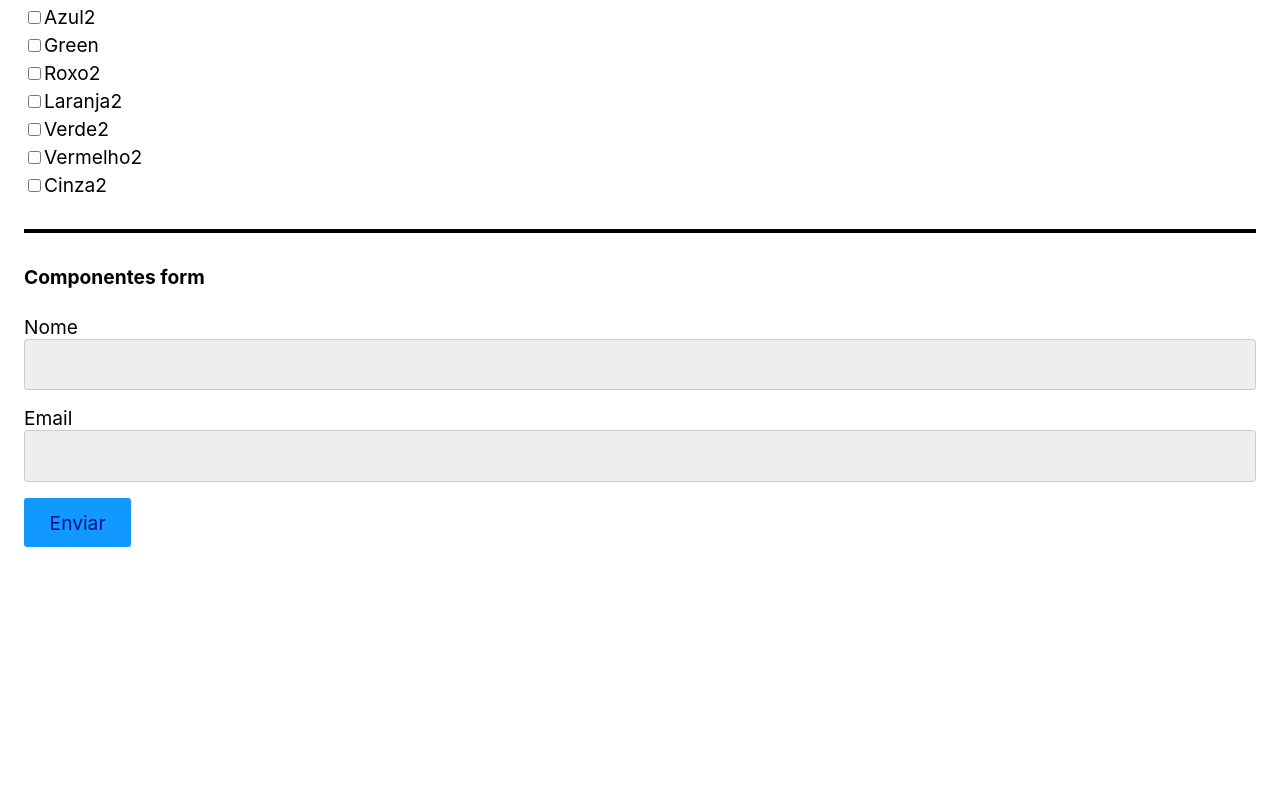
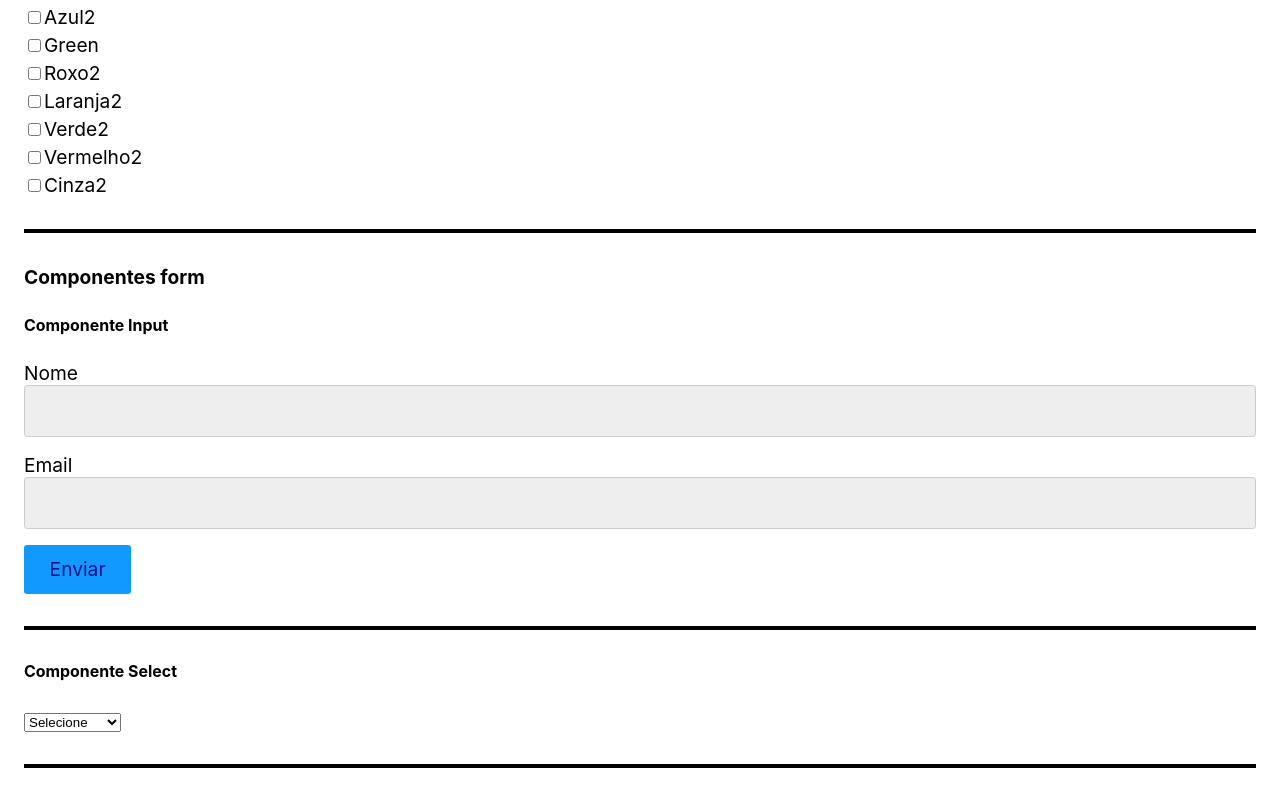
Before and after one commit to MarcioTomaz/React-origamid, a React (Create React App) app: page / in a window 1280 px wide. Shown: the part 773-1573 px from the top of the page. Before the commit the page ends 1344 px from the top, so only its background shows below. Built offline with nearby package versions, Linux system fonts and the light colour scheme.

Commit message:
component select

```diff
--- a/src/App.js
+++ b/src/App.js
@@ -1,6 +1,7 @@
 
 import React from "react";
 import Input from "./Form/Input";
+import Select from "./Form/Select";
 
 // Otimize o código do slide anterior
 // Utilizando a array abaixo para mostrar
@@ -38,6 +39,8 @@ const App = () => {
 
   const[nome, setNome] = React.useState('');
   const[email, setEmail] = React.useState('');
+
+  const[produtoC, setProdutoC] = React.useState('');
 
   return(
     <form>
@@ -163,11 +166,19 @@ const App = () => {
     <hr />
 
     <h4>Componentes form</h4>
+
+    <h5>Componente Input</h5>
       <Input id="nome" label="Nome" value={nome} setValue={setNome} required/>
       <Input id="email" label="Email" value={email} setValue={setEmail} />
 
       <button>Enviar</button>
 
+      <hr />
+
+      <h5>Componente Select</h5>
+      <Select options={['Pc Gamer', 'Tablet Verde']} value={produtoC} setValue={setProdutoC}/>
+
+      <hr />
    </form>
   )
 }
--- /dev/null
+++ b/src/Form/Select.js
@@ -0,0 +1,14 @@
+import React from 'react'
+
+const Select = ({options, value, setValue, ...props}) => {
+  return (
+    <select value={value} onChange={({target}) => setValue(target.value)} {...props}>
+      <option value="" disabled> Selecione</option>
+      {options.map(option =>
+        <option key={option} value={option}>{option}</option>
+      )}
+    </select>
+  )
+}
+
+export default Select
```
